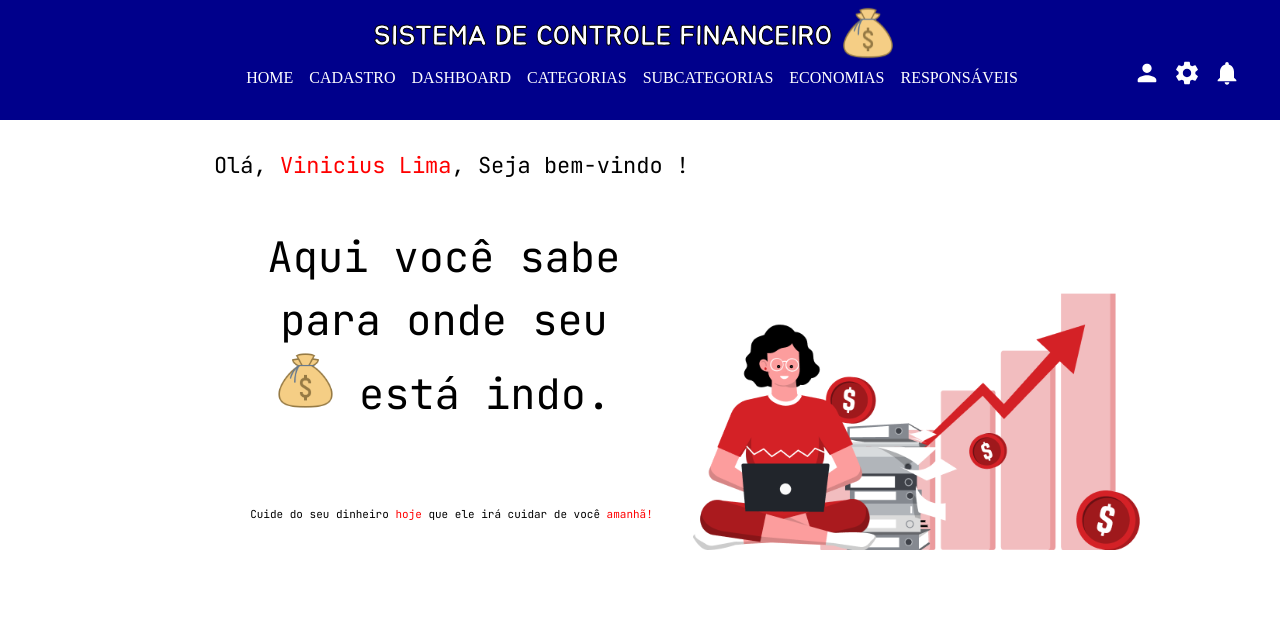
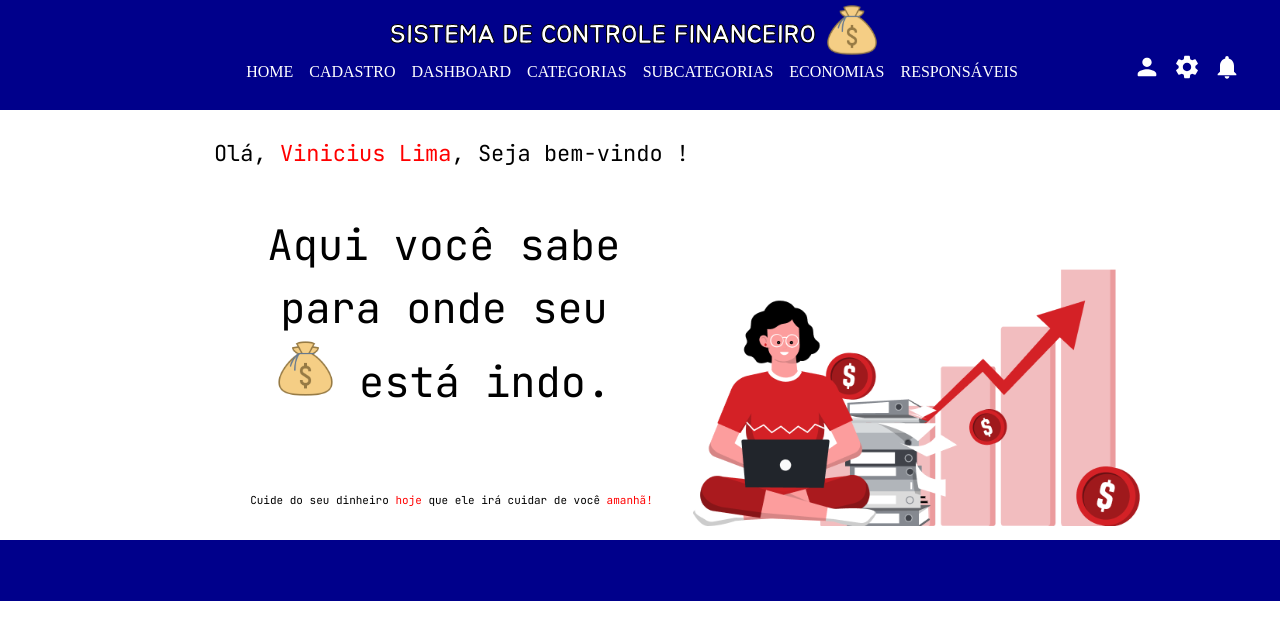
Before and after one commit to ViniciusLima7/sistema-de-controle-financeiro, a React (Vite) app: page /inicio in a window 1280 px wide. Shown: the top 640 px of the page. Built offline with nearby package versions, Linux system fonts and the light colour scheme.

Commit message:
feat: Adiciona Component Footer

```diff
--- /dev/null
+++ b/src/components/Footer/index.tsx
@@ -0,0 +1,11 @@
+import React from "react";
+import { Rodape } from "../../pages/Login/styles";
+import { Container } from "./styles";
+
+export default function Footer() {
+  return (
+    <Container>
+      <Rodape>© 2022 - V7-WEB - Todos os direitos reservados</Rodape>
+    </Container>
+  );
+}
--- /dev/null
+++ b/src/components/Footer/styles.ts
@@ -0,0 +1,12 @@
+import styled from "styled-components";
+
+export const Container = styled.div`
+  width: 100vw;
+  height: 94px;
+
+  background: var(--blue-600);
+
+  @media screen and (max-width: 1280px) {
+    height: 61px;
+  }
+`;
--- a/src/components/Header/styles.ts
+++ b/src/components/Header/styles.ts
@@ -7,7 +7,7 @@ export const Container = styled.div`
   background: var(--blue-600);
 
   @media screen and (max-width: 1280px) {
-    height: 120px;
+    height: 110px;
   }
 `;
 
@@ -24,8 +24,8 @@ export const Title = styled.h1`
   color: var(--white);
   -webkit-text-stroke: 1px var(--black);
   @media screen and (max-width: 1280px) {
-    font-size: 28px;
-    line-height: 20px;
+    font-size: 26px;
+    line-height: 16px;
   }
 `;
 
--- a/src/pages/Home/index.tsx
+++ b/src/pages/Home/index.tsx
@@ -2,6 +2,8 @@ import Header from "../../components/Header";
 import { Box, Image, Text, TextColor } from "./styles";
 import money from "../../assets/money57.svg";
 import educacaoFinanceira from "../../assets/educacao-financeira-capa.svg";
+import { Rodape } from "../Login/styles";
+import Footer from "../../components/Footer";
 
 export default function Home() {
   return (
@@ -35,6 +37,8 @@ export default function Home() {
         />
       </div>
       {/* Content */}
+
+      <Footer />
     </>
   );
 }
--- a/src/pages/Home/styles.ts
+++ b/src/pages/Home/styles.ts
@@ -46,7 +46,11 @@ export const Text = styled.p.attrs((props: PropText) => ({
 
   @media screen and (max-width: 1280px) {
     font-size: calc(${(props) => props.size} - 6px);
-    padding-top: calc(${(props) => props.paddingTop} - 85px);
+    padding-top: calc(${(props) => props.paddingTop} - 87px);
+  }
+
+  @media screen and (min-width: 1921px) {
+    padding-top: calc(${(props) => props.paddingTop} - 18.5px);
   }
 `;
 
@@ -61,6 +65,7 @@ export const Image = styled.img`
   width: 650px;
   margin-top: -310px;
   margin-left: -220px;
+  padding-bottom: 10px;
   @media screen and (max-width: 1280px) {
     width: 450px;
     margin-left: -120px;
--- a/src/pages/Login/styles.ts
+++ b/src/pages/Login/styles.ts
@@ -7,6 +7,10 @@ interface PropLine {
 
 interface PropTextLine {
   color?: string;
+}
+
+interface PropRodape {
+  top?: string;
 }
 
 export const ContainerBG = styled.div`
@@ -152,7 +156,9 @@ export const TextLine = styled.span.attrs((props: PropTextLine) => ({
   }
 `;
 
-export const Rodape = styled.h3`
+export const Rodape = styled.h3.attrs(({ top = "91%" }: PropRodape) => ({
+  top: top,
+}))<PropRodape>`
   font-family: "JetBrains Mono";
   font-style: normal;
   font-weight: 400;
@@ -170,7 +176,7 @@ export const Rodape = styled.h3`
   }
 
   position: absolute;
-  top: 90%;
+  top: ${({ top }) => top};
   left: 50%;
   transform: translate(-50%, 0);
 
```
